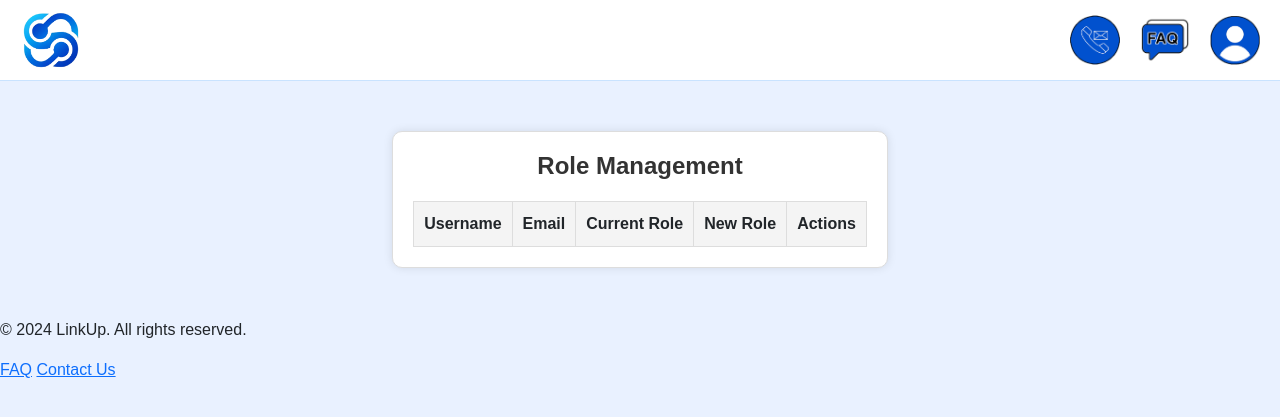
After one commit to DeaconMizzi/LinkUp, a PHP site: page /role_management.php in a window 1280 px wide. The commit adds this page. Shown: the top 417 px of the page. Run offline with PHP 8.4, Linux system fonts and the light colour scheme; lists and menus that the app fills with data are empty.

Commit message:
User and Role Management
HTML and CSS for Management roles

```diff
--- a/assets/css/styles.css
+++ b/assets/css/styles.css
@@ -508,3 +508,141 @@ header {
 .btn-save:hover {
     background-color: #0056b3;
 }
+/* User Management Page */
+.user-management-container {
+    max-width: 900px;
+    margin: 50px auto;
+    padding: 20px;
+    background-color: #fff;
+    border-radius: 10px;
+    box-shadow: 0 0 10px rgba(0, 0, 0, 0.1);
+    border: 1px solid #ddd;
+    text-align: center;
+}
+
+.user-management-container h2 {
+    margin-bottom: 20px;
+    font-size: 24px;
+    color: #333;
+    font-weight: bold;
+}
+
+.user-table {
+    width: 100%;
+    border-collapse: collapse;
+    margin-top: 20px;
+}
+
+.user-table th, .user-table td {
+    padding: 10px;
+    border: 1px solid #ddd;
+}
+
+.user-table th {
+    background-color: #f4f4f4;
+}
+
+.user-table td {
+    text-align: center;
+}
+
+.user-table .actions {
+    display: flex;
+    justify-content: center;
+    gap: 10px;
+}
+
+.user-table .btn {
+    padding: 5px 10px;
+    border: none;
+    border-radius: 5px;
+    cursor: pointer;
+    font-size: 14px;
+}
+
+.user-table .btn-edit {
+    background-color: #007bff;
+    color: #fff;
+}
+
+.user-table .btn-edit:hover {
+    background-color: #0056b3;
+}
+
+.user-table .btn-delete {
+    background-color: #dc3545;
+    color: #fff;
+}
+
+.user-table .btn-delete:hover {
+    background-color: #c82333;
+}
+/* Role Management Page */
+.role-management-container {
+    max-width: 900px;
+    margin: 50px auto;
+    padding: 20px;
+    background-color: #fff;
+    border-radius: 10px;
+    box-shadow: 0 0 10px rgba(0, 0, 0, 0.1);
+    border: 1px solid #ddd;
+    text-align: center;
+}
+
+.role-management-container h2 {
+    margin-bottom: 20px;
+    font-size: 24px;
+    color: #333;
+    font-weight: bold;
+}
+
+.role-table {
+    width: 100%;
+    border-collapse: collapse;
+    margin-top: 20px;
+}
+
+.role-table th, .role-table td {
+    padding: 10px;
+    border: 1px solid #ddd;
+}
+
+.role-table th {
+    background-color: #f4f4f4;
+}
+
+.role-table td {
+    text-align: center;
+}
+
+.role-table .actions {
+    display: flex;
+    justify-content: center;
+    gap: 10px;
+}
+
+.role-table .btn {
+    padding: 5px 10px;
+    border: none;
+    border-radius: 5px;
+    cursor: pointer;
+    font-size: 14px;
+}
+
+.role-table .btn-assign {
+    background-color: #007bff;
+    color: #fff;
+}
+
+.role-table .btn-assign:hover {
+    background-color: #0056b3;
+}
+
+.role-table .btn-remove {
+    background-color: #dc3545;
+    color: #fff;
+}
+
+.role-table .btn-remove:hover {
+    background-color: #c82333;
+}
--- a/includes/header.php
+++ b/includes/header.php
@@ -25,6 +25,8 @@
                     <a href="profile.php">Profile</a>
                     <a href="login.php">Sign In</a>
                     <a href="register.php">Sign Up</a>
+                    <a href="user_management.php">User Management</a>
+                    <a href="role_management.php">Role Management</a>
                     <a href="index.php">Logout</a>
                 </div>
             </li>
--- /dev/null
+++ b/role_management.php
@@ -0,0 +1,21 @@
+<?php include 'includes/header.php'; ?>
+
+<div class="role-management-container">
+    <h2>Role Management</h2>
+    <table class="role-table">
+        <thead>
+        <tr>
+            <th>Username</th>
+            <th>Email</th>
+            <th>Current Role</th>
+            <th>New Role</th>
+            <th>Actions</th>
+        </tr>
+        </thead>
+        <tbody>
+        <!-- Role rows will be dynamically added here later with PHP -->
+        </tbody>
+    </table>
+</div>
+
+<?php include 'includes/footer.php'; ?>
```
Also changed, not shown: user_management.php (added, +20 -0 lines).
